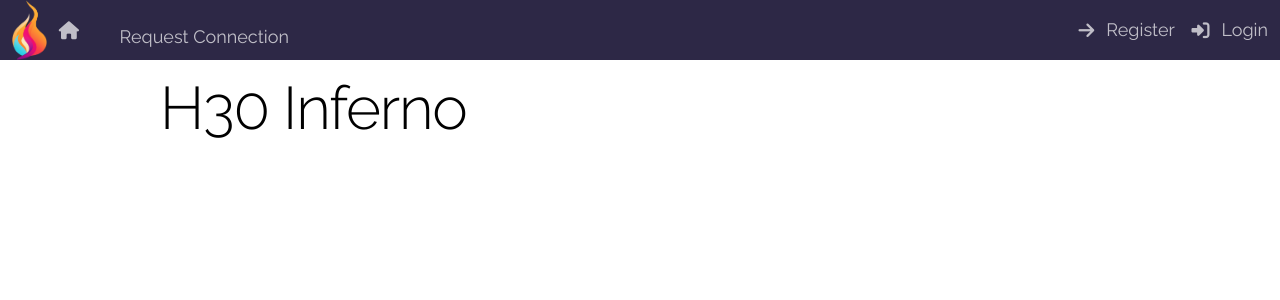
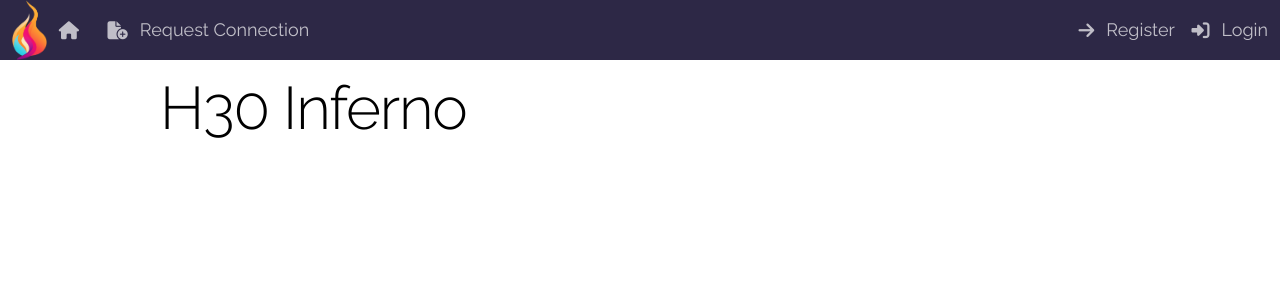
Before and after one commit to rodneygauna/H3O_Inferno, a Flask app: page / in a window 1280 px wide. Shown: the top 300 px of the page. Run offline with Flask 3, Linux system fonts and the light colour scheme; some libraries are stand-ins or nearby versions.

Commit message:
icon changes

```diff
--- a/src/templates/navigation.html
+++ b/src/templates/navigation.html
@@ -19,7 +19,7 @@
               href="{{ url_for('requests.connection_request') }}"
               class="topbar-link"
             >
-              <i class="fas fa-paper"></i>
+              <i class="fas fa-file-circle-plus"></i>
               <span class="topbar-link-text">Request Connection</span>
             </a>
           </li>
@@ -29,7 +29,7 @@
               href="{{ url_for('requests.view_requests') }}"
               class="topbar-link"
             >
-              <i class="fas fa-paper"></i>
+              <i class="fas fa-file-circle-check"></i>
               <span class="topbar-link-text">View Requests</span>
             </a>
           </li>
```
